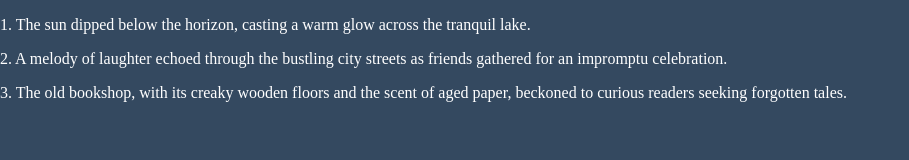
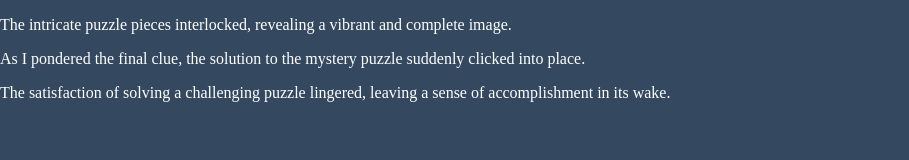
Before and after one commit to gantongwee/tongwee, a plain HTML site: page index.html in a window 1280 px wide. Shown: the whole page, without its empty margins (0-909 px from the left). Drawn offline with nearby package versions, Linux system fonts and the light colour scheme.

Commit message:
Add files via upload

```diff
--- a/index.html
+++ b/index.html
@@ -16,9 +16,9 @@
     </style>
 </head>
 <body style="width:70%;height:50%;background-color:#344960">
-    <p> 1. The sun dipped below the horizon, casting a warm glow across the tranquil lake.</p>
-    <p> 2. A melody of laughter echoed through the bustling city streets as friends gathered for an impromptu celebration.</p>
-    <p> 3. The old bookshop, with its creaky wooden floors and the scent of aged paper, beckoned to curious readers seeking forgotten tales.</p>
+    <p> The intricate puzzle pieces interlocked, revealing a vibrant and complete image.</p>
+    <p> As I pondered the final clue, the solution to the mystery puzzle suddenly clicked into place.</p>
+    <p> The satisfaction of solving a challenging puzzle lingered, leaving a sense of accomplishment in its wake.</p>
 
     <script type="text/javascript">
         $(document).ready(function () {
```
